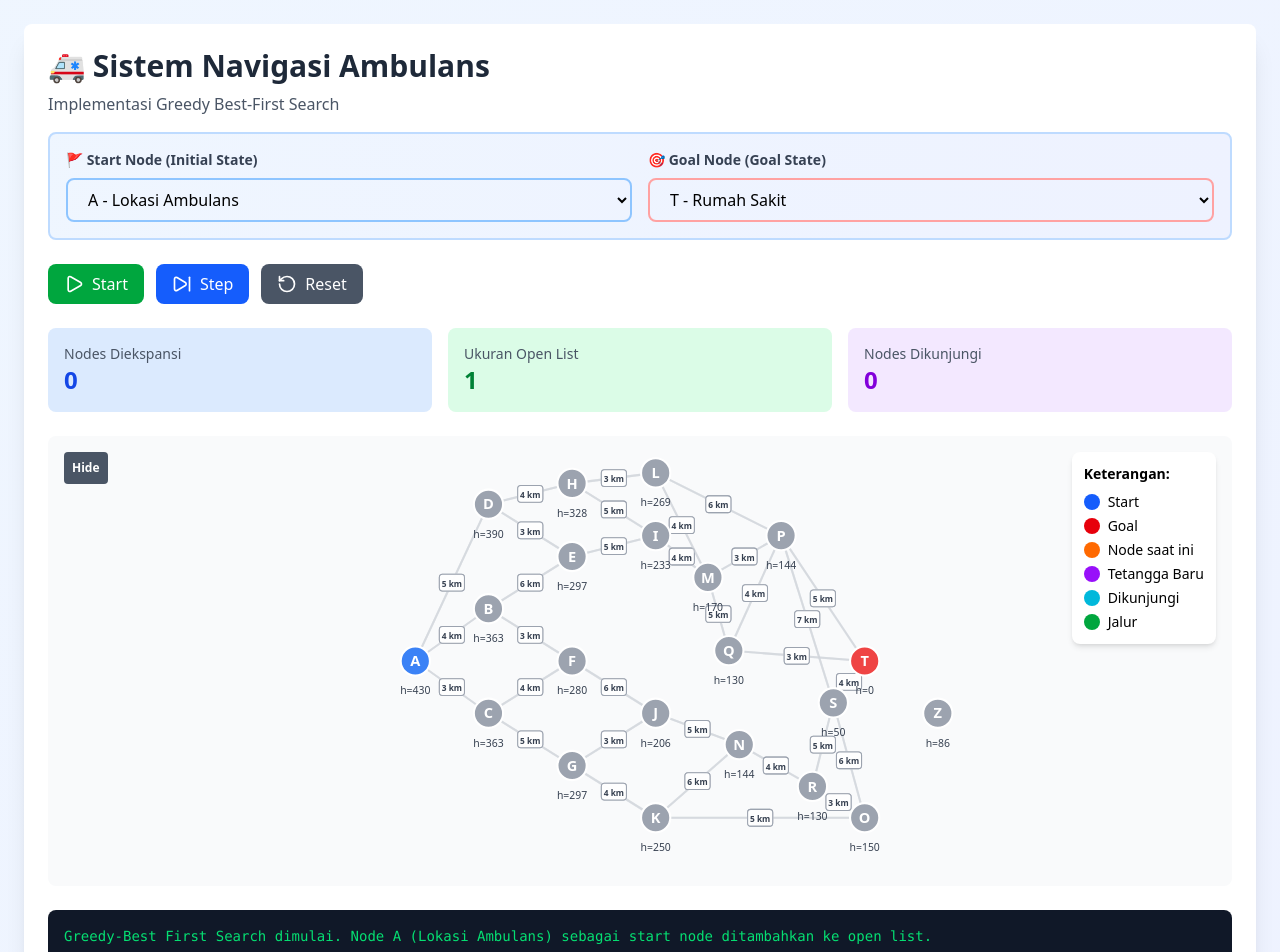
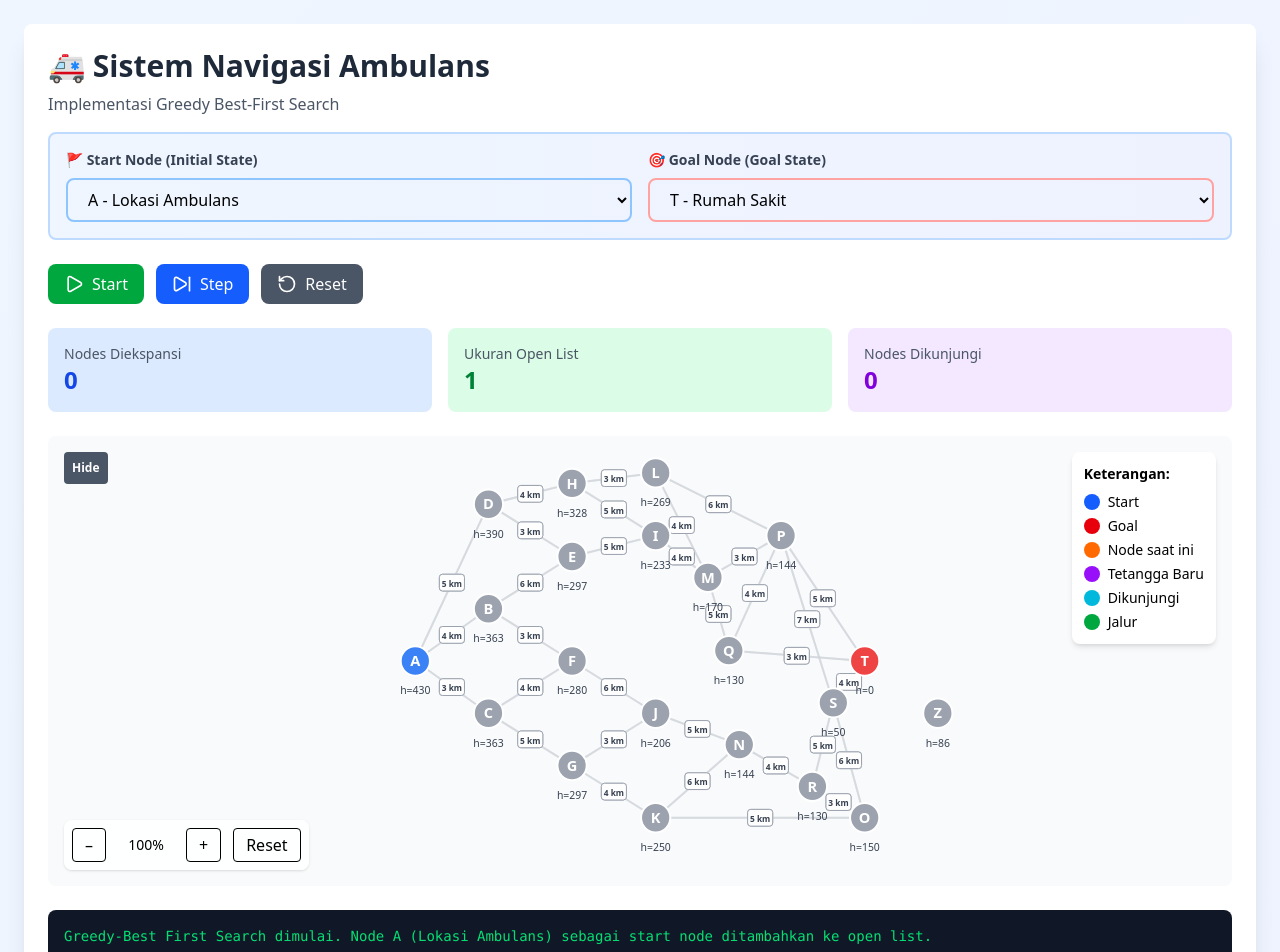
Before and after one commit to ichnasa/gbfs_react_tailwind, a React (Vite) app: page / in a window 1280 px wide. Shown: the top 952 px of the page. Built offline with nearby package versions, Linux system fonts and the light colour scheme.

Commit message:
Add zoom/unzoom graph feature

```diff
--- a/src/AmbulancePathfinding.jsx
+++ b/src/AmbulancePathfinding.jsx
@@ -1,5 +1,5 @@
-import React, { useState, useEffect } from "react";
-import { Play, RotateCcw, Pause, SkipForward, Info, X } from "lucide-react";
+import React, { useState, useEffect, useRef } from "react";
+import { Play, RotateCcw, Pause, SkipForward } from "lucide-react";
 
 const AmbulancePathfinding = () => {
   const cityGraph = {
@@ -207,12 +207,7 @@ const AmbulancePathfinding = () => {
       y: 200,
       name: "Rumah Sakit",
     },
-    Z: {
-      neighbors: [],
-      x: 550,
-      y: 250,
-      name: "Kota Lain",
-    },
+    Z: { neighbors: [], x: 550, y: 250, name: "Kota Lain" },
   };
 
   const [openList, setOpenList] = useState([]);
@@ -229,6 +224,49 @@ const AmbulancePathfinding = () => {
   const [goalNode, setGoalNode] = useState("T");
   const [showLegend, setShowLegend] = useState(true);
 
+  // --- Zoom & Pan state ---
+  const [zoom, setZoom] = useState(1); // 1 = 100%
+  const [offset, setOffset] = useState({ x: 0, y: 0 });
+  const svgRef = useRef(null);
+  const [isPanning, setIsPanning] = useState(false);
+  const panStart = useRef({ x: 0, y: 0 });
+  const clamp = (v, min, max) => Math.min(max, Math.max(min, v));
+
+  const handleWheel = (e) => {
+    e.preventDefault();
+    const factor = e.deltaY > 0 ? 0.9 : 1.1; // scroll down: zoom out, scroll up: zoom in
+    setZoom((z) => clamp(z * factor, 0.4, 4));
+  };
+
+  const toSvgPoint = (e) => {
+    const pt = svgRef.current.createSVGPoint();
+    pt.x = e.clientX;
+    pt.y = e.clientY;
+    return pt.matrixTransform(svgRef.current.getScreenCTM().inverse());
+  };
+
+  const handleMouseDown = (e) => {
+    setIsPanning(true);
+    const p = toSvgPoint(e);
+    panStart.current = { x: p.x - offset.x, y: p.y - offset.y };
+  };
+
+  const handleMouseMove = (e) => {
+    if (!isPanning) return;
+    const p = toSvgPoint(e);
+    setOffset({ x: p.x - panStart.current.x, y: p.y - panStart.current.y });
+  };
+
+  const endPan = () => setIsPanning(false);
+
+  const zoomIn = () => setZoom((z) => clamp(z * 1.2, 0.4, 4));
+  const zoomOut = () => setZoom((z) => clamp(z / 1.2, 0.4, 4));
+  const resetView = () => {
+    setZoom(1);
+    setOffset({ x: 0, y: 0 });
+  };
+
+  // --- GBFS logic ---
   const heuristic = (node, goal = null) => {
     const targetGoal = goal || goalNode;
     const n = cityGraph[node];
@@ -251,6 +289,8 @@ const AmbulancePathfinding = () => {
       `Greedy-Best First Search dimulai. Node ${startNode} (${cityGraph[startNode].name}) sebagai start node ditambahkan ke open list.`,
     ]);
     setStats({ nodesExpanded: 0, totalDistance: 0 });
+    // juga reset viewport agar adil setiap run
+    resetView();
   };
 
   const reconstructPath = (parents, goal) => {
@@ -269,7 +309,6 @@ const AmbulancePathfinding = () => {
         break;
       }
     }
-
     return { pathNodes, totalDist };
   };
 
@@ -290,7 +329,6 @@ const AmbulancePathfinding = () => {
 
     setCurrentNode(current.node);
 
-    // Update visited list dengan current node
     const newVisitedList = [...visitedList, current.node];
     setVisitedList(newVisitedList);
 
@@ -323,9 +361,7 @@ const AmbulancePathfinding = () => {
     const newNeighbors = [];
     let expanded = 0;
 
-    // Proses tetangga dari current node
     cityGraph[current.node].neighbors.forEach(([neighbor, distance]) => {
-      // Cek apakah neighbor sudah dikunjungi atau sudah ada di open list
       const alreadyVisited = newVisitedList.includes(neighbor);
       const alreadyInOpenList = newOpenList.some((n) => n.node === neighbor);
 
@@ -367,78 +403,11 @@ const AmbulancePathfinding = () => {
 
   useEffect(() => {
     reset();
+    // eslint-disable-next-line react-hooks/exhaustive-deps
   }, [startNode, goalNode]);
 
   return (
     <div className="w-full max-w-7xl mx-auto p-6 bg-gradient-to-br from-blue-50 to-indigo-50">
-      {/* <div className="bg-gradient-to-r from-purple-600 to-indigo-600 rounded-lg shadow-xl p-6 mb-6 text-white">
-        <h2 className="text-2xl font-bold mb-4">
-          📐 Fungsi Heuristik - Jarak Euclidean
-        </h2>
-
-        <div className="bg-white/10 rounded-lg p-4 mb-4 backdrop-blur">
-          <div className="text-lg font-mono mb-2">
-            h(n) = √[(x_n - x_goal)² + (y_n - y_goal)²]
-          </div>
-          <p className="text-sm opacity-90">
-            Menghitung jarak garis lurus (straight-line distance) dari node n ke
-            goal
-          </p>
-        </div>
-
-        <div className="grid md:grid-cols-2 gap-4">
-          <div className="bg-white/10 rounded-lg p-4 backdrop-blur">
-            <h3 className="font-bold mb-2">📥 INPUT:</h3>
-            <ul className="text-sm space-y-1">
-              <li>
-                • <span className="font-semibold">node</span>: ID node saat ini
-                (contoh: 'A', 'M', 'S')
-              </li>
-              <li>
-                • <span className="font-semibold">goalNode</span>: ID tujuan
-                (default: 'T' - Rumah Sakit)
-              </li>
-              <li>
-                • <span className="font-semibold">cityGraph</span>: Data
-                koordinat (x, y) semua node
-              </li>
-            </ul>
-          </div>
-
-          <div className="bg-white/10 rounded-lg p-4 backdrop-blur">
-            <h3 className="font-bold mb-2">📤 OUTPUT:</h3>
-            <ul className="text-sm space-y-1">
-              <li>
-                • <span className="font-semibold">Float number</span>: Estimasi
-                jarak ke goal
-              </li>
-              <li>
-                • <span className="font-semibold">Range</span>: [0, ~430] dalam
-                graf ini
-              </li>
-              <li>
-                • <span className="font-semibold">Sifat</span>: Semakin kecil =
-                semakin dekat ke goal
-              </li>
-              <li>
-                • <span className="font-semibold">h(T)</span>: Selalu = 0 (sudah
-                di goal)
-              </li>
-            </ul>
-          </div>
-        </div>
-
-        <div className="bg-yellow-400/20 border border-yellow-300/50 rounded-lg p-4 mt-4">
-          <h3 className="font-bold mb-2">💡 Kenapa Euclidean?</h3>
-          <p className="text-sm">
-            Jarak Euclidean memberikan estimasi "jarak burung terbang" yang
-            cepat dihitung (O(1)) dan memberikan panduan arah yang baik untuk
-            GBFS. Tidak harus akurat (admissible), yang penting informatif untuk
-            memilih node yang "terlihat" paling dekat.
-          </p>
-        </div>
-      </div> */}
-
       <div className="bg-white rounded-lg shadow-xl p-6 mb-6">
         <h1 className="text-3xl font-bold text-gray-800 mb-2">
           🚑 Sistem Navigasi Ambulans
@@ -546,7 +515,24 @@ const AmbulancePathfinding = () => {
           className="bg-gray-50 rounded-lg p-4 mb-6 relative"
           style={{ height: "450px" }}
         >
-          <svg width="100%" height="100%" viewBox="0 0 530 400">
+          <svg
+            ref={svgRef}
+            width="100%"
+            height="100%"
+            viewBox="0 0 530 400"
+            onWheel={handleWheel}
+            onMouseDown={handleMouseDown}
+            onMouseMove={handleMouseMove}
+            onMouseUp={endPan}
+            onMouseLeave={endPan}
+            onDoubleClick={resetView}
+            style={{
+              cursor: isPanning ? "grabbing" : "grab",
+              touchAction: "none",
+            }}
+          >
+            {/* Semua elemen digambar di dalam <g> dengan transform pan/zoom */}
+            <g transform={`translate(${offset.x}, ${offset.y}) scale(${zoom})`}>
               {/* Edges dengan bobot */}
               {Object.entries(cityGraph).map(([nodeId, nodeData]) =>
                 nodeData.neighbors.map(([neighborId, distance]) => {
@@ -555,8 +541,9 @@ const AmbulancePathfinding = () => {
                     path.length > 0 &&
                     path.includes(nodeId) &&
                     path.includes(neighborId) &&
-                  Math.abs(path.indexOf(nodeId) - path.indexOf(neighborId)) ===
-                    1;
+                    Math.abs(
+                      path.indexOf(nodeId) - path.indexOf(neighborId)
+                    ) === 1;
 
                   const midX = (nodeData.x + neighbor.x) / 2;
                   const midY = (nodeData.y + neighbor.y) / 2;
@@ -571,8 +558,8 @@ const AmbulancePathfinding = () => {
                         stroke={isInPath ? "#10b981" : "#d1d5db"}
                         strokeWidth={isInPath ? 4 : 2}
                         opacity={0.6}
+                        vectorEffect="non-scaling-stroke"
                       />
-                    {/* Label bobot edge */}
                       <rect
                         x={midX - 12}
                         y={midY - 8}
@@ -583,6 +570,7 @@ const AmbulancePathfinding = () => {
                         strokeWidth="1"
                         rx="3"
                         opacity="0.95"
+                        vectorEffect="non-scaling-stroke"
                       />
                       <text
                         x={midX}
@@ -625,6 +613,7 @@ const AmbulancePathfinding = () => {
                       fill={fillColor}
                       stroke={isCurrent ? "#fbbf24" : "#fff"}
                       strokeWidth={isCurrent ? 4 : 2}
+                      vectorEffect="non-scaling-stroke"
                     />
                     <text
                       x={nodeData.x}
@@ -648,17 +637,39 @@ const AmbulancePathfinding = () => {
                   </g>
                 );
               })}
+            </g>
           </svg>
+
+          {/* Kontrol Zoom */}
+          <div className="absolute bottom-4 left-4 flex items-center gap-2 bg-white/90 rounded-lg shadow p-2">
+            <button onClick={zoomOut} className="px-3 py-1 border rounded">
+              –
+            </button>
+            <div className="text-sm w-16 text-center">
+              {Math.round(zoom * 100)}%
+            </div>
+            <button onClick={zoomIn} className="px-3 py-1 border rounded">
+              +
+            </button>
+            <button
+              onClick={resetView}
+              className="px-3 py-1 border rounded ml-1"
+            >
+              Reset
+            </button>
+          </div>
+
+          {/* Toggle Legend */}
           <button
             onClick={() => setShowLegend((prev) => !prev)}
             className="absolute top-4 left-4 bg-gray-600 p-2 rounded text-white text-xs font-semibold"
           >
             {showLegend ? "Hide" : "Show"}
           </button>
+
           {showLegend ? (
             <div className="absolute top-4 right-4 bg-white p-3 rounded-lg shadow-md text-sm">
               <div className="font-semibold mb-2">Keterangan:</div>
-
               <div className="flex items-center gap-2 mb-1">
                 <div className="w-4 h-4 rounded-full bg-blue-600"></div>
                 <span>Start</span>
@@ -684,9 +695,7 @@ const AmbulancePathfinding = () => {
                 <span>Jalur</span>
               </div>
             </div>
-          ) : (
-            ""
-          )}
+          ) : null}
         </div>
 
         <div className="bg-gray-900 text-green-400 p-4 rounded-lg font-mono text-sm h-64 overflow-y-auto">
@@ -702,4 +711,3 @@ const AmbulancePathfinding = () => {
 };
 
 export default AmbulancePathfinding;
-``;
```
Lines whose indentation alone changed are shown as unchanged.
